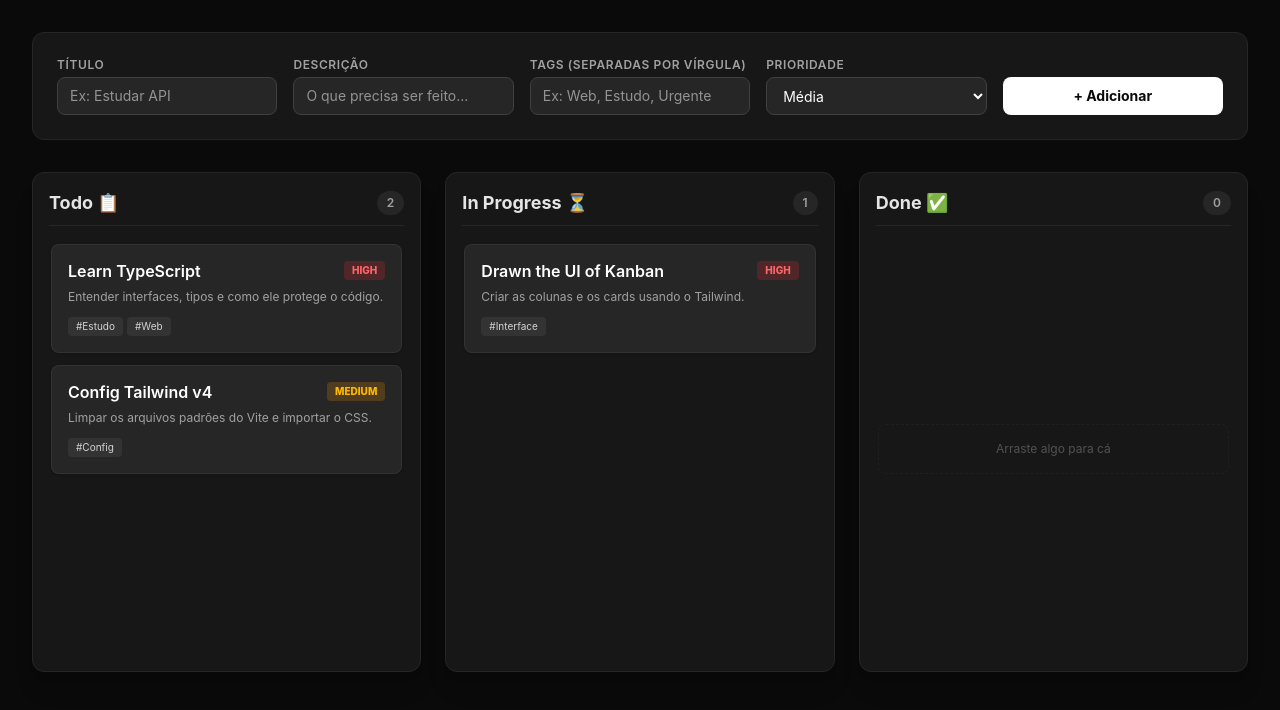
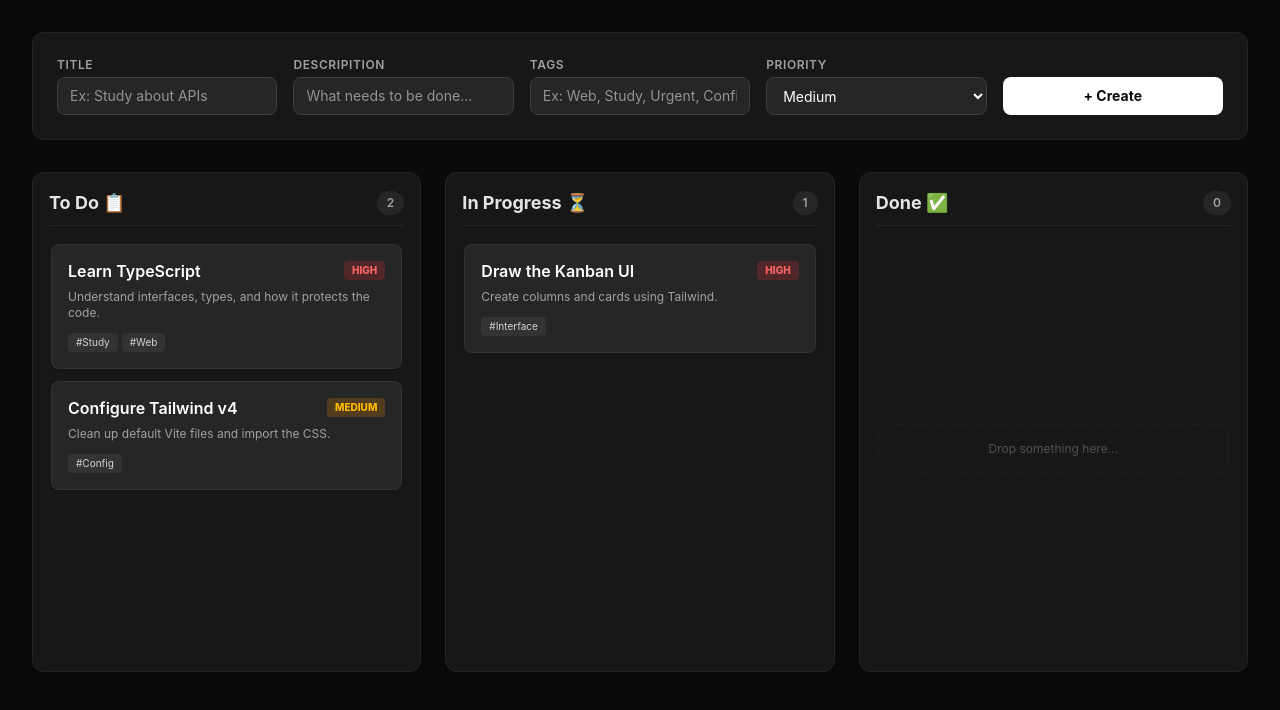
Before and after one commit to daniel27072007/reactive-kanban-board, a React (Vite) app in the folder reactive-kanban/: page / in a window 1280 px wide. Shown: the top 710 px of the page. Built offline with nearby package versions, Linux system fonts and the light colour scheme.

Commit message:
fix project to be in english

```diff
--- a/reactive-kanban/src/App.tsx
+++ b/reactive-kanban/src/App.tsx
@@ -71,51 +71,51 @@ function App() {
 
           {/* Input do Título */}
           <div className="md:col-span-1 w-full">
-            <label className="block text-xs font-semibold text-neutral-400 mb-1 uppercase tracking-wider">Título</label>
+            <label className="block text-xs font-semibold text-neutral-400 mb-1 uppercase tracking-wider">Title</label>
             <input
               type="text"
               value={newTitle}
               onChange={(e) => setNewTitle(e.target.value)}
-              placeholder="Ex: Estudar API"
+              placeholder="Ex: Study about APIs"
               className="w-full bg-neutral-800 border border-neutral-700 rounded-lg px-3 py-2 text-sm text-white focus:outline-none focus:border-neutral-500 transition-colors"
             />
           </div>
 
           {/* Input da Descrição */}
           <div className="md:col-span-1 w-full">
-            <label className="block text-xs font-semibold text-neutral-400 mb-1 uppercase tracking-wider">Descrição</label>
+            <label className="block text-xs font-semibold text-neutral-400 mb-1 uppercase tracking-wider">Descripition</label>
             <input
               type="text"
               value={newDescription}
               onChange={(e) => setNewDescription(e.target.value)}
-              placeholder="O que precisa ser feito..."
+              placeholder="What needs to be done..."
               className="w-full bg-neutral-800 border border-neutral-700 rounded-lg px-3 py-2 text-sm text-white focus:outline-none focus:border-neutral-500 transition-colors"
             />
           </div>
 
           {/* Input das Tags */}
           <div className="md:col-span-1 w-full">
-            <label className="block text-xs font-semibold text-neutral-400 mb-1 uppercase tracking-wider">Tags (separadas por vírgula)</label>
+            <label className="block text-xs font-semibold text-neutral-400 mb-1 uppercase tracking-wider">Tags</label>
             <input
               type="text"
               value={newTags}
               onChange={(e) => setNewTags(e.target.value)}
-              placeholder="Ex: Web, Estudo, Urgente"
+              placeholder="Ex: Web, Study, Urgent, Config"
               className="w-full bg-neutral-800 border border-neutral-700 rounded-lg px-3 py-2 text-sm text-white focus:outline-none focus:border-neutral-500 transition-colors"
             />
           </div>
 
           {/* Select da Prioridade */}
           <div className="md:col-span-1 w-full">
-            <label className="block text-xs font-semibold text-neutral-400 mb-1 uppercase tracking-wider">Prioridade</label>
+            <label className="block text-xs font-semibold text-neutral-400 mb-1 uppercase tracking-wider">Priority</label>
             <select
               value={newPriority}
               onChange={(e) => setNewPriority(e.target.value as 'low' | 'medium' | 'high')}
               className="w-full bg-neutral-800 border border-neutral-700 rounded-lg px-3 py-2 text-sm text-white focus:outline-none focus:border-neutral-500 transition-colors cursor-pointer h-[38px]"
             >
-              <option value="low">Baixa</option>
-              <option value="medium">Média</option>
-              <option value="high">Alta</option>
+              <option value="low">Low</option>
+              <option value="medium">Medium</option>
+              <option value="high">High</option>
             </select>
           </div>
 
@@ -124,7 +124,7 @@ function App() {
             type="submit"
             className="bg-white text-neutral-950 font-bold px-6 py-2 rounded-lg hover:bg-neutral-200 transition-colors cursor-pointer w-full h-[38px] text-sm md:col-span-1"
           >
-            + Adicionar
+            + Create
           </button>
         </form>
         <div className="grid grid-cols-1 md:grid-cols-3 gap-6 max-w-7xl mx-auto items-start">
@@ -207,7 +207,7 @@ function App() {
                     {/* Aviso visual caso esteja vazio */}
                     {column.cards.length === 0 && (
                       <div className="my-auto text-center text-xs text-neutral-600 border border-dashed border-neutral-800/60 rounded-lg p-4 pointer-events-none">
-                        Arraste algo para cá
+                        Drop something here...
                       </div>
                     )}
                   </div>
--- a/reactive-kanban/src/mockData.ts
+++ b/reactive-kanban/src/mockData.ts
@@ -4,19 +4,19 @@ import type { StateKanban } from './types.ts';
 export const data: StateKanban = {
   'todo': {
     id: 'todo',
-    title: 'Todo 📋',
+    title: 'To Do 📋',
     cards: [
       {
         id: 'task-1',
         title: 'Learn TypeScript',
-        description: 'Entender interfaces, tipos e como ele protege o código.',
-        tags: 'Estudo, Web',
+        description: 'Understand interfaces, types, and how it protects the code.',
+        tags: 'Study, Web',
         priority: 'high'
       },
       {
         id: 'task-2',
-        title: 'Config Tailwind v4',
-        description: 'Limpar os arquivos padrões do Vite e importar o CSS.',
+        title: 'Configure Tailwind v4',
+        description: 'Clean up default Vite files and import the CSS.',
         tags: 'Config',
         priority: 'medium'
       }
@@ -28,8 +28,8 @@ export const data: StateKanban = {
     cards: [
       {
         id: 'task-3',
-        title: 'Drawn the UI of Kanban',
-        description: 'Criar as colunas e os cards usando o Tailwind.',
+        title: 'Draw the Kanban UI',
+        description: 'Create columns and cards using Tailwind.',
         tags: 'Interface',
         priority: 'high'
       }
```
